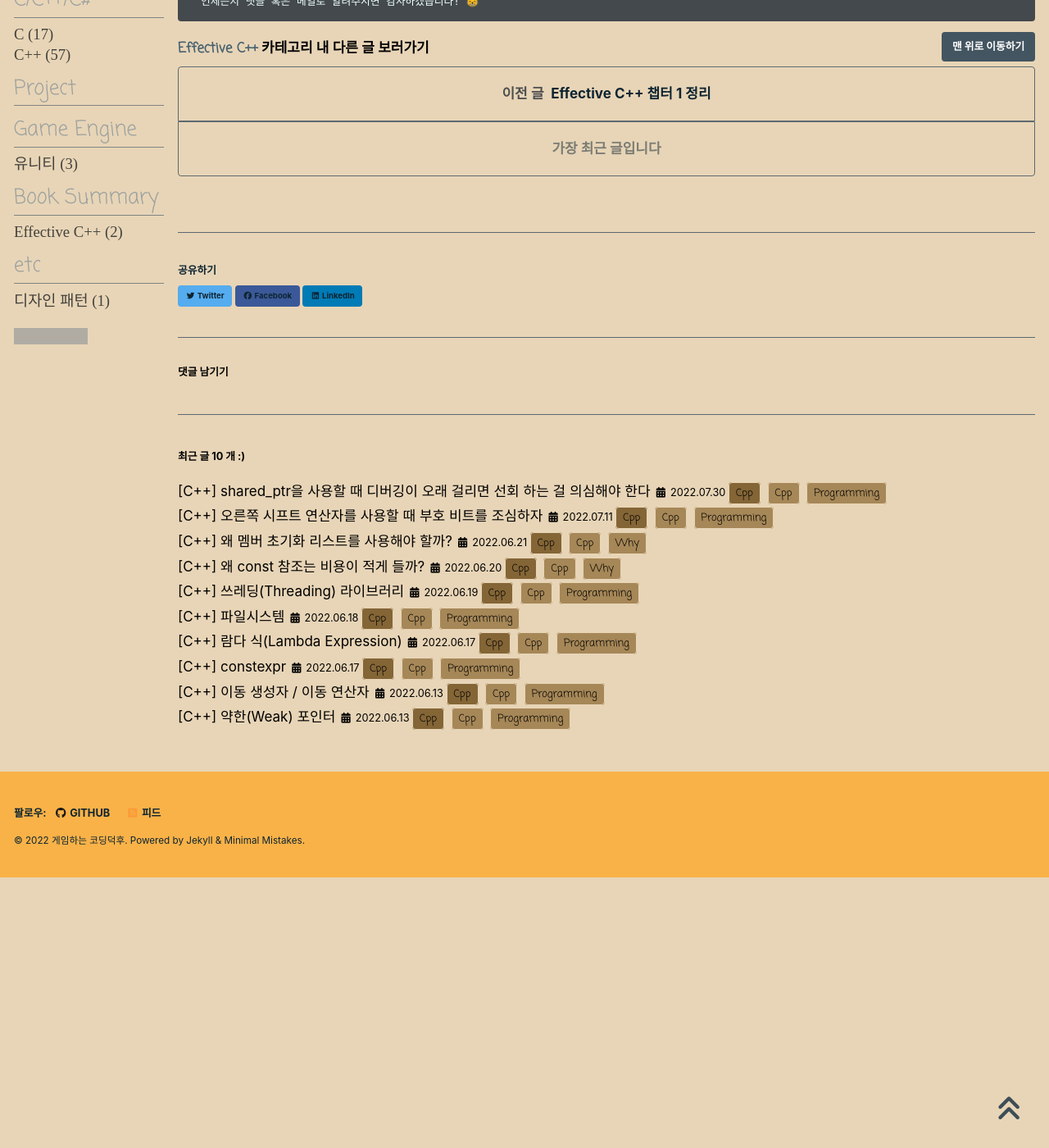
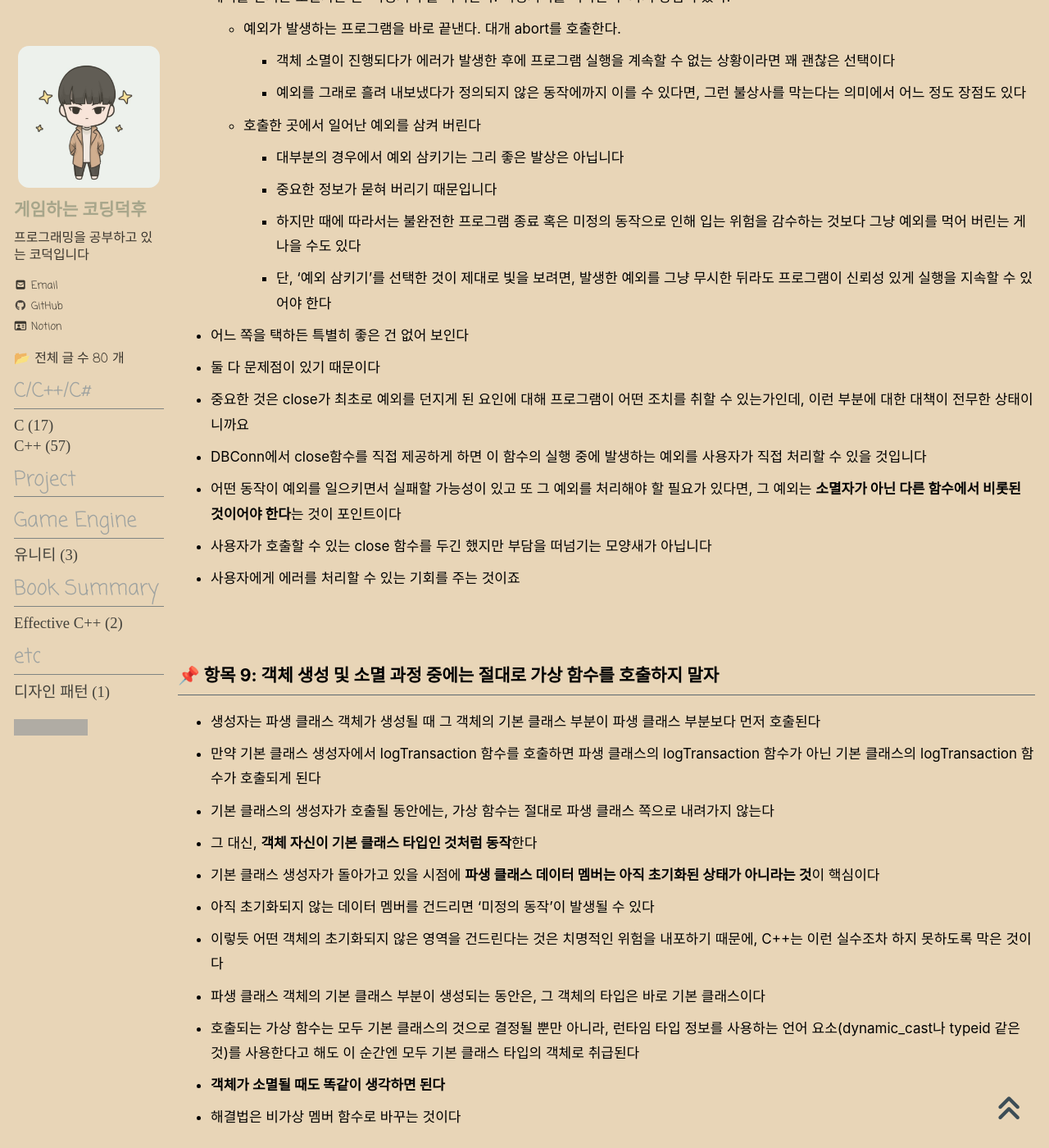
Before and after one commit to reoul/reoul.github.io, a Jekyll site: the page built from _posts/EffectiveCpp/2022-07-21-effective-cpp-2.md, in a window 1280 px wide and 1400 px high, scrolled down 2879 px. Shown: the whole window at 82% size. Built offline with Jekyll 4.4.1, drawn with Linux system fonts in a browser that asks for light colours; cached includes are drawn as plain includes; nearby versions of some CDN libraries; some web fonts are replaced; comment, search, counter and statistics services are not loaded; before the commit the page ends 3949 px from its top, so only the background shows below that; some of the changed text lies outside the part shown; grey boxes are pictures that could not be loaded.

Commit message:
Modify Effective C++ 2
Modify Effective C++ 2

```diff
--- a/_posts/EffectiveCpp/2022-07-21-effective-cpp-2.md
+++ b/_posts/EffectiveCpp/2022-07-21-effective-cpp-2.md
@@ -83,6 +83,41 @@ class HomeForSale : private Uncopyable {            // 복사 생성자, 복사
 
 ## 📌 항목 8: 예외가 소멸자를 떠나지 못하도록 붙들어 놓자
 
+- 소멸자로부터 예외가 터져 나가는 경우를 C++ 언어에서 막는 것은 아니지만, 실제 상황을 들춰보면 확실히 우리가 막을 수밖에 없는 것 같습니다
+- C++는 예외를 내보내는 소멸자를 좋아하지 않는다
+- 예외를 던지는 소멸자는 곧 '걱정거리'를 의미한다. 걱정거리를 피하는 두 가지 방법이 있다.
+  - 예외가 발생하는 프로그램을 바로 끝낸다. 대개 abort를 호출한다.
+    - 객체 소멸이 진행되다가 에러가 발생한 후에 프로그램 실행을 계속할 수 없는 상황이라면 꽤 괜찮은 선택이다
+    - 예외를 그래로 흘려 내보냈다가 정의되지 않은 동작에까지 이를 수 있다면, 그런 불상사를 막는다는 의미에서 어느 정도 장점도 있다
+  - 호출한 곳에서 일어난 예외를 삼켜 버린다
+    - 대부분의 경우에서 예외 삼키기는 그리 좋은 발상은 아닙니다
+    - 중요한 정보가 묻혀 버리기 때문입니다
+    - 하지만 때에 따라서는 불완전한 프로그램 종료 혹은 미정의 동작으로 인해 입는 위험을 감수하는 것보다 그냥 예외를 먹어 버린는 게 나을 수도 있다
+    - 단, '예외 삼키기'를 선택한 것이 제대로 빛을 보려면, 발생한 예외를 그냥 무시한 뒤라도 프로그램이 신뢰성 있게 실행을 지속할 수 있어야 한다
+- 어느 쪽을 택하든 특별히 좋은 건 없어 보인다
+- 둘 다 문제점이 있기 때문이다
+- 중요한 것은 close가 최초로 예외를 던지게 된 요인에 대해 프로그램이 어떤 조치를 취할 수 있는가인데, 이런 부분에 대한 대책이 전무한 상태이니까요
+- DBConn에서 close함수를 직접 제공하게 하면 이 함수의 실행 중에 발생하는 예외를 사용자가 직접 처리할 수 있을 것입니다
+- 어떤 동작이 예외를 일으키면서 실패할 가능성이 있고 또 그 예외를 처리해야 할 필요가 있다면, 그 예외는 **소멸자가 아닌 다른 함수에서 비롯된 것이어야 한다**는 것이 포인트이다
+- 사용자가 호출할 수 있는 close 함수를 두긴 했지만 부담을 떠넘기는 모양새가 아닙니다
+- 사용자에게 에러를 처리할 수 있는 기회를 주는 것이죠
+
+<br>
+
+## 📌 항목 9: 객체 생성 및 소멸 과정 중에는 절대로 가상 함수를 호출하지 말자
+
+- 생성자는 파생 클래스 객체가 생성될 때 그 객체의 기본 클래스 부분이 파생 클래스 부분보다 먼저 호출된다
+- 만약 기본 클래스 생성자에서 logTransaction 함수를 호출하면 파생 클래스의 logTransaction 함수가 아닌 기본 클래스의 logTransaction 함수가 호출되게 된다
+- 기본 클래스의 생성자가 호출될 동안에는, 가상 함수는 절대로 파생 클래스 쪽으로 내려가지 않는다
+- 그 대신, **객체 자신이 기본 클래스 타입인 것처럼 동작**한다
+- 기본 클래스 생성자가 돌아가고 있을 시점에 **파생 클래스 데이터 멤버는 아직 초기화된 상태가 아니라는 것**이 핵심이다
+- 아직 초기화되지 않는 데이터 멤버를 건드리면 '미정의 동작'이 발생될 수 있다
+- 이렇듯 어떤 객체의 초기화되지 않은 영역을 건드린다는 것은 치명적인 위험을 내포하기 때문에, C++는 이런 실수조차 하지 못하도록 막은 것이다
+- 파생 클래스 객체의 기본 클래스 부분이 생성되는 동안은, 그 객체의 타입은 바로 기본 클래스이다
+- 호출되는 가상 함수는 모두 기본 클래스의 것으로 결정될 뿐만 아니라, 런타임 타입 정보를 사용하는 언어 요소(dynamic_cast나 typeid 같은 것)를 사용한다고 해도 이 순간엔 모두 기본 클래스 타입의 객체로 취급된다
+- **객체가 소멸될 때도 똑같이 생각하면 된다**
+- 해결법은 비가상 멤버 함수로 바꾸는 것이다
+
 <br>
 
 ***
```
Also changed, not shown: other parts of _posts/EffectiveCpp/2022-07-21-effective-cpp-2.md (+1 -1 lines).
